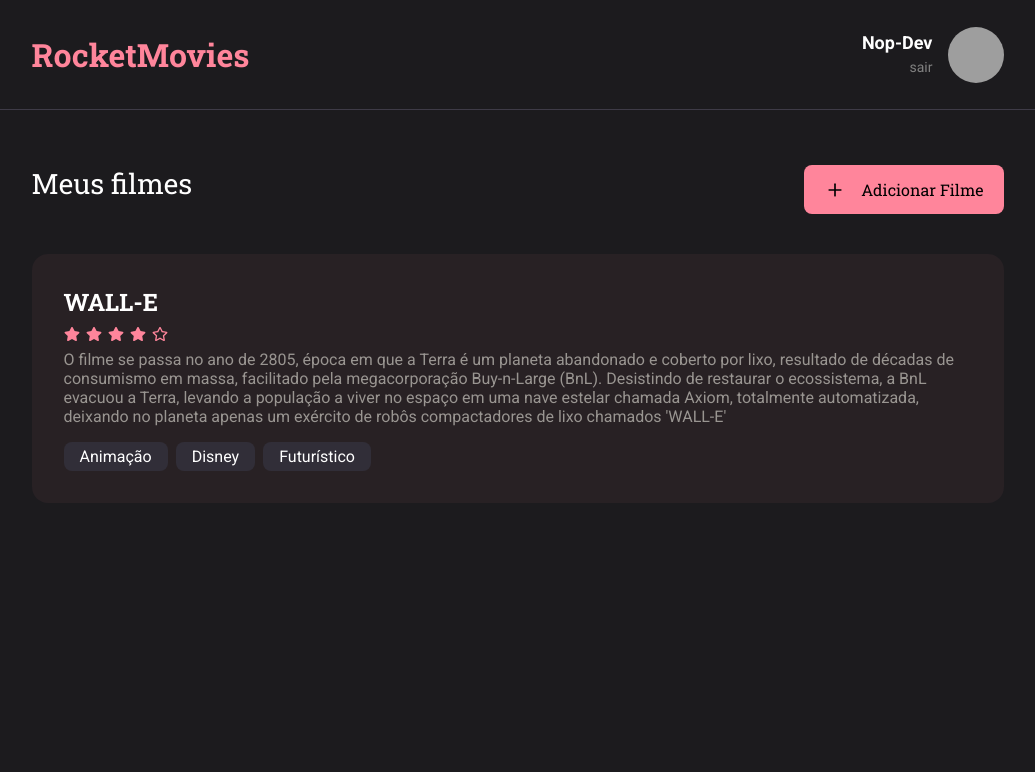
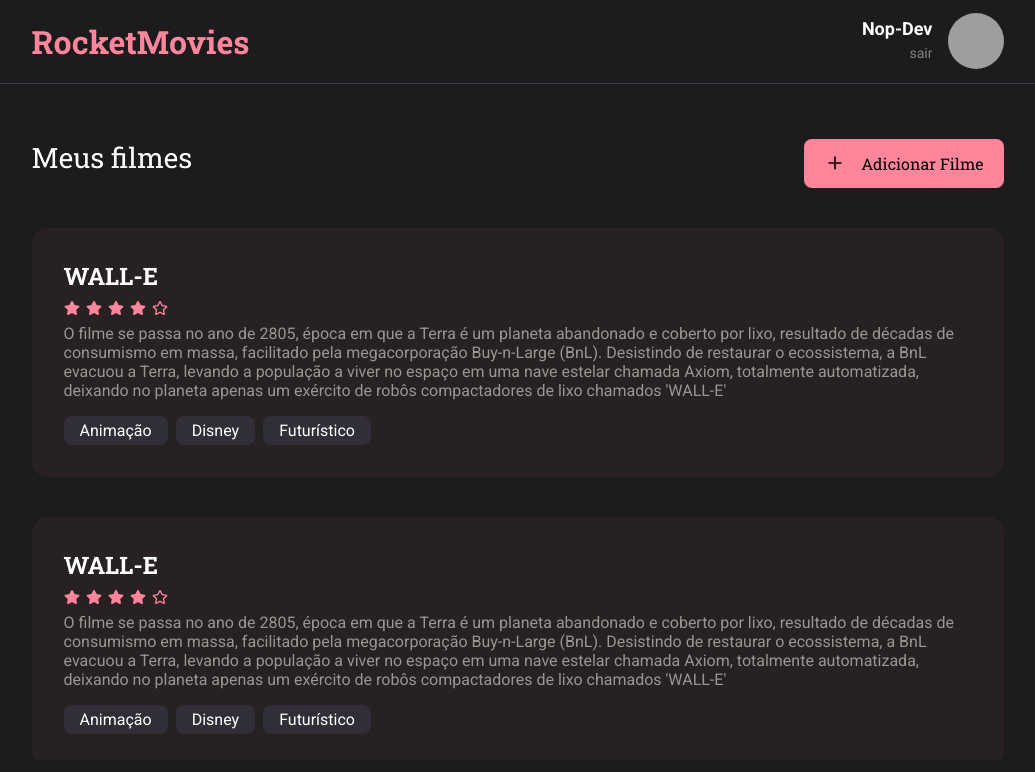
Before and after one commit to nop-dev/RocketMovies-React, a React (Vite) app: page / in a window 1280 px wide. Shown: the top 772 px of the page, without its empty margins (122-1157 px from the left). Built offline with nearby package versions, Linux system fonts and the light colour scheme; grey boxes are pictures that could not be loaded.

Commit message:
feat: :sparkles: adiciona configurações básicas do scroll antes de estilizar a scroll bar

```diff
--- a/src/components/Header/styles.js
+++ b/src/components/Header/styles.js
@@ -2,7 +2,7 @@ import { styled } from 'styled-components'
 // import { Link } from "react-router-dom";
 
 export const Container = styled.header`
-    height: 110px;
+    height: 200px;
     padding: 0 12%;
 
     display: flex;
@@ -16,7 +16,6 @@ export const Container = styled.header`
         font-family: "Roboto Slab", serif;
         color: #FF859B;
     }
-
 `
 
 export const Profile = styled.div`
--- a/src/pages/Home/index.jsx
+++ b/src/pages/Home/index.jsx
@@ -12,12 +12,19 @@ export function Home() {
     return (
         <Container>
             <Header />
-                <Section title={"Meus filmes"} $btnActivate btnTitle={"Adicionar Filme"} btnIcon={FiPlus} />
+                <section id='movieNotes'>
+                    <Section title={"Meus filmes"} $btnActivate btnTitle={"Adicionar Filme"} btnIcon={FiPlus} />
 
-                <section id='movieNotes'>
+                    <MovieBlock movieName="WALL-E" rating="5" description="O filme se passa no ano de 2805, época em que a Terra é um planeta abandonado e coberto por lixo, resultado de décadas de consumismo em massa, facilitado pela megacorporação Buy-n-Large (BnL). Desistindo de restaurar o ecossistema, a BnL evacuou a Terra, levando a população a viver no espaço em uma nave estelar chamada Axiom, totalmente automatizada, deixando no planeta apenas um exército de robôs compactadores de lixo chamados 'WALL-E'" />
+
+                    <MovieBlock movieName="WALL-E" rating="5" description="O filme se passa no ano de 2805, época em que a Terra é um planeta abandonado e coberto por lixo, resultado de décadas de consumismo em massa, facilitado pela megacorporação Buy-n-Large (BnL). Desistindo de restaurar o ecossistema, a BnL evacuou a Terra, levando a população a viver no espaço em uma nave estelar chamada Axiom, totalmente automatizada, deixando no planeta apenas um exército de robôs compactadores de lixo chamados 'WALL-E'" />
+
+                    <MovieBlock movieName="WALL-E" rating="5" description="O filme se passa no ano de 2805, época em que a Terra é um planeta abandonado e coberto por lixo, resultado de décadas de consumismo em massa, facilitado pela megacorporação Buy-n-Large (BnL). Desistindo de restaurar o ecossistema, a BnL evacuou a Terra, levando a população a viver no espaço em uma nave estelar chamada Axiom, totalmente automatizada, deixando no planeta apenas um exército de robôs compactadores de lixo chamados 'WALL-E'" />
+
+                    <MovieBlock movieName="WALL-E" rating="5" description="O filme se passa no ano de 2805, época em que a Terra é um planeta abandonado e coberto por lixo, resultado de décadas de consumismo em massa, facilitado pela megacorporação Buy-n-Large (BnL). Desistindo de restaurar o ecossistema, a BnL evacuou a Terra, levando a população a viver no espaço em uma nave estelar chamada Axiom, totalmente automatizada, deixando no planeta apenas um exército de robôs compactadores de lixo chamados 'WALL-E'" />
+
                     <MovieBlock movieName="WALL-E" rating="5" description="O filme se passa no ano de 2805, época em que a Terra é um planeta abandonado e coberto por lixo, resultado de décadas de consumismo em massa, facilitado pela megacorporação Buy-n-Large (BnL). Desistindo de restaurar o ecossistema, a BnL evacuou a Terra, levando a população a viver no espaço em uma nave estelar chamada Axiom, totalmente automatizada, deixando no planeta apenas um exército de robôs compactadores de lixo chamados 'WALL-E'" />
                 </section>
-
         </Container>
     );
 };
--- a/src/pages/Home/styles.js
+++ b/src/pages/Home/styles.js
@@ -1,7 +1,15 @@
 import { styled } from 'styled-components'
 
 export const Container = styled.div`
-    > section {
+height: 100vh; /* Altura mínima será 100% da altura da viewport */
+        display: flex;
+        flex-direction: column;
+
+
+    > section#movieNotes {
+        overflow-y: auto;
         padding: 0 12%;
     }
+
+    padding-bottom: 40px;
 `
```
